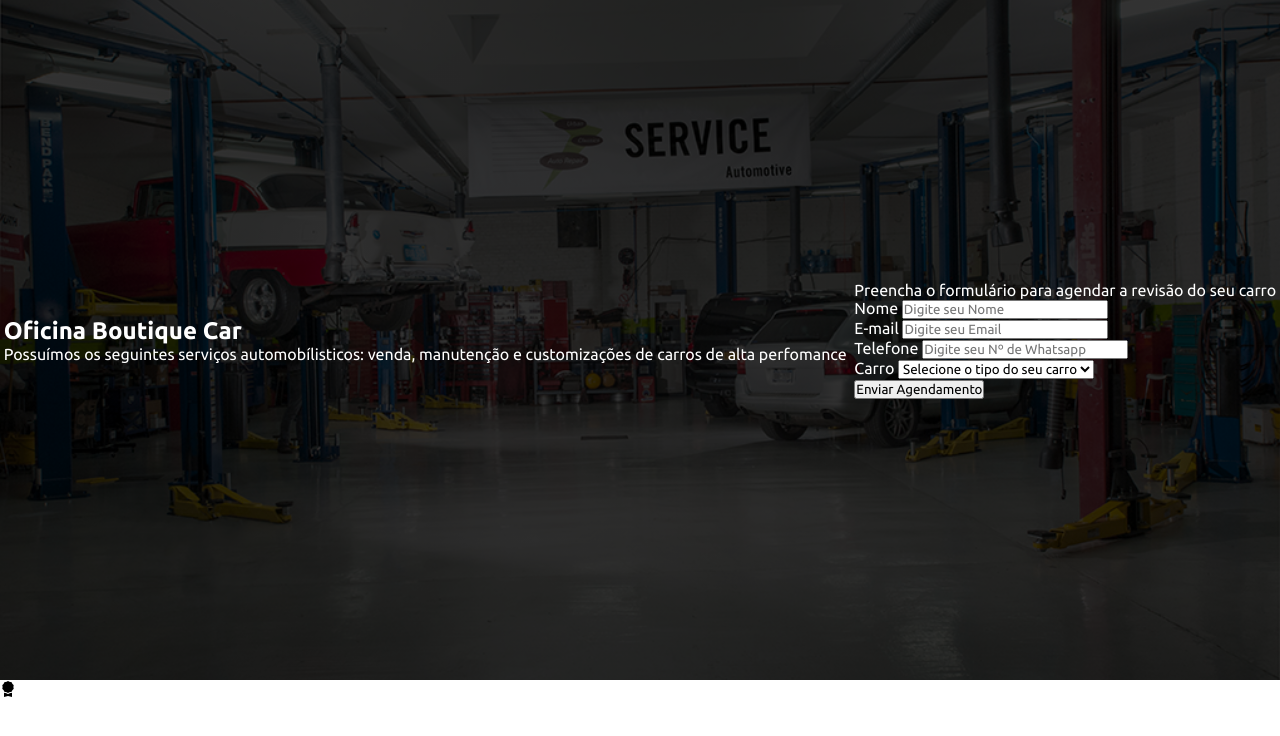
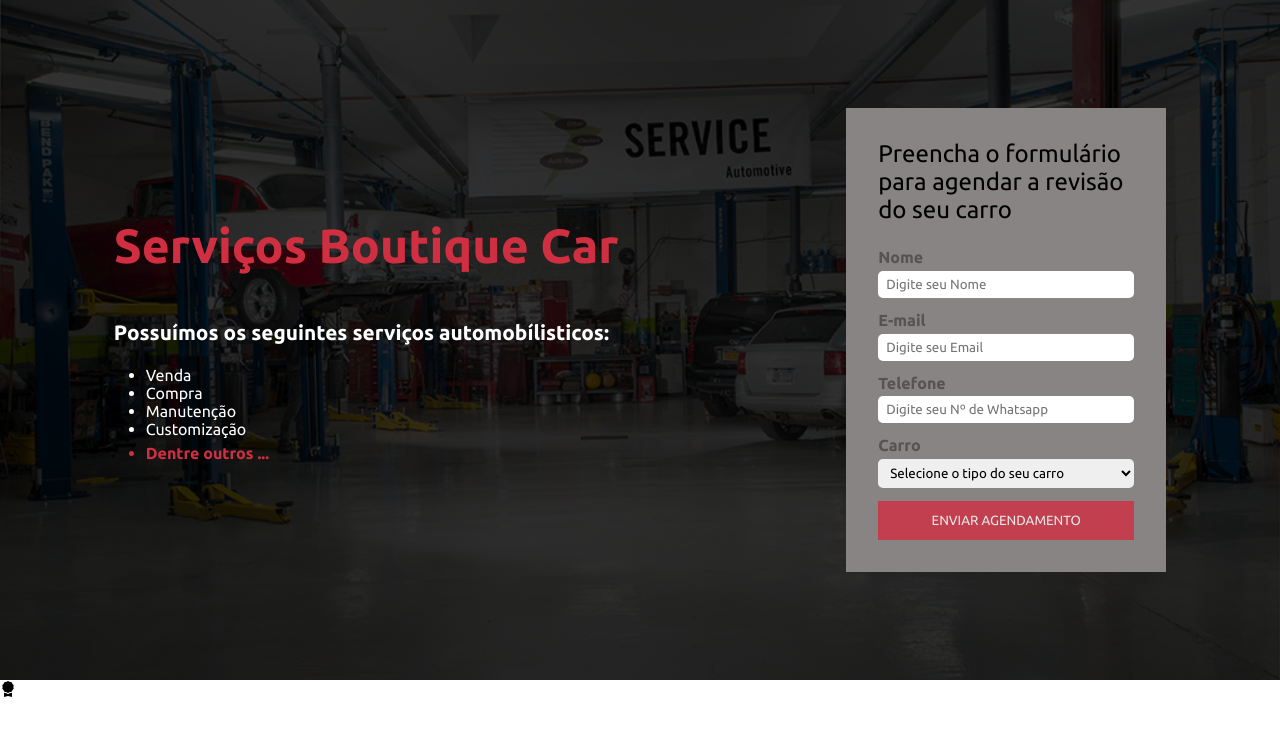
Before and after one commit to FelipeRMG/Project-Boutique-Car, a plain HTML site: page landing_page.html in a window 1280 px wide. Drawn offline with nearby package versions, Linux system fonts and the light colour scheme.

Commit message:
Update CSS schedule form

```diff
--- a/css/landing_styles.css
+++ b/css/landing_styles.css
@@ -1,9 +1,9 @@
 :root {
     --primary: #D02F41;
-    --secondary: #7B736C;
+    --secondary: #888484;
     --text-color: #FFF;
     --text-secondary: #000;
-    --text-tertiary: #7B7B7B;
+    --text-tertiary: #555353;
 }
 
 * {
@@ -24,5 +24,79 @@
     display: flex;
     justify-content: space-around;
     align-items: center;
-    color: var(--text-color)
+    color: var(--text-color);
 }
+
+#disclaimer h2,
+#disclaimer #other {
+    color: var(--primary);
+}
+
+#disclaimer h2 {
+    font-size: 3em;
+    margin-bottom: 1em;
+}
+
+#disclaimer ul {
+    margin-left: 2em;
+}
+
+#disclaimer .about-us {
+    font-size: 1.3em;
+    max-width: 350;
+    font-weight: bold;
+    margin-bottom: 1em;
+}
+
+#disclaimer #other {
+    margin-top: .4em;
+    font-weight: bold;
+}
+
+#schedule-form {
+    background-color: var(--secondary);
+    padding: 2em;
+    max-width: 25%;
+}
+
+#schedule-form p{
+    font-size: 1.5em;
+    color: var(--text-secondary);
+    margin-bottom: 1em;
+}
+
+.form-group {
+    display: flex;
+    flex-direction: column;
+    margin-bottom: 0.8em;
+}
+
+.form-group label{
+    color: var(--text-tertiary);
+    margin-bottom: .3em;
+    font-weight: bold;
+}
+
+.form-group input,
+.form-group select {
+    padding: 6px 8px;
+    border-radius: 5px;
+    border: none;
+    outline: none;
+
+}
+
+.btn {
+    background-color: var(--primary);
+    color: var(--text-color);
+    text-transform: uppercase;
+    width: 100%;
+    border: none;
+    padding: 12px;
+    cursor: pointer;
+    opacity: .8;
+}
+
+.btn:hover{
+    opacity: 1;
+}
--- a/landing_page.html
+++ b/landing_page.html
@@ -17,10 +17,19 @@
 <body>
     <header id="services-schedule">
         <div id="disclaimer">
-            <h2>Oficina Boutique Car</h2>
+            <h2>Serviços Boutique Car</h2>
             <p class="about-us">
-                Possuímos os seguintes serviços automobílisticos: venda, manutenção e customizações de carros de alta perfomance
+                Possuímos os seguintes serviços automobílisticos:
             </p>
+            <ul>
+                <li>Venda</li>
+                <li>Compra</li>
+                <li>Manutenção</li>
+                <li>Customização</li>
+            </ul>
+            <ul id="other">
+                <li>Dentre outros ...</li>
+            </ul>
         </div>
         <div id="schedule-form">
             <p>Preencha o formulário para agendar a revisão do seu carro</p>
```
